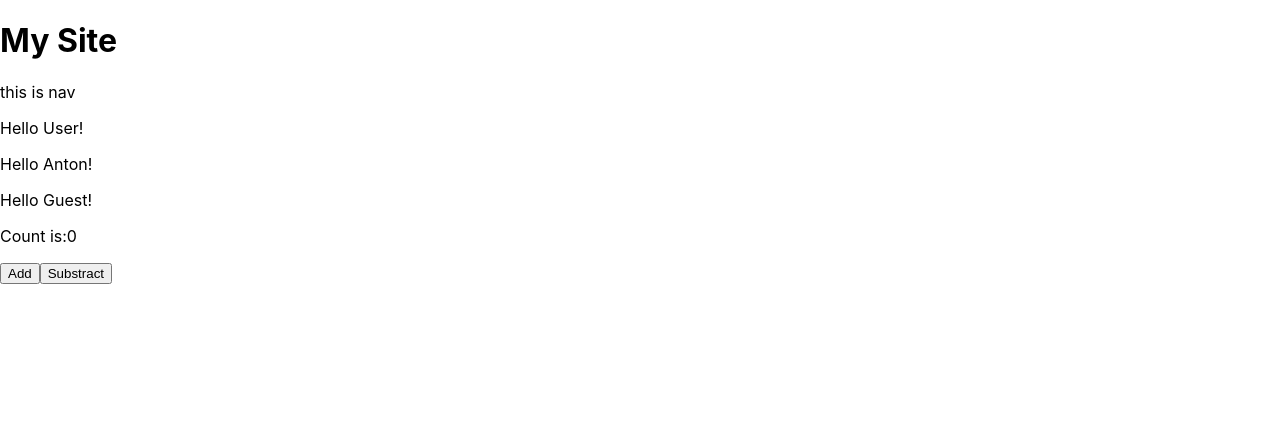
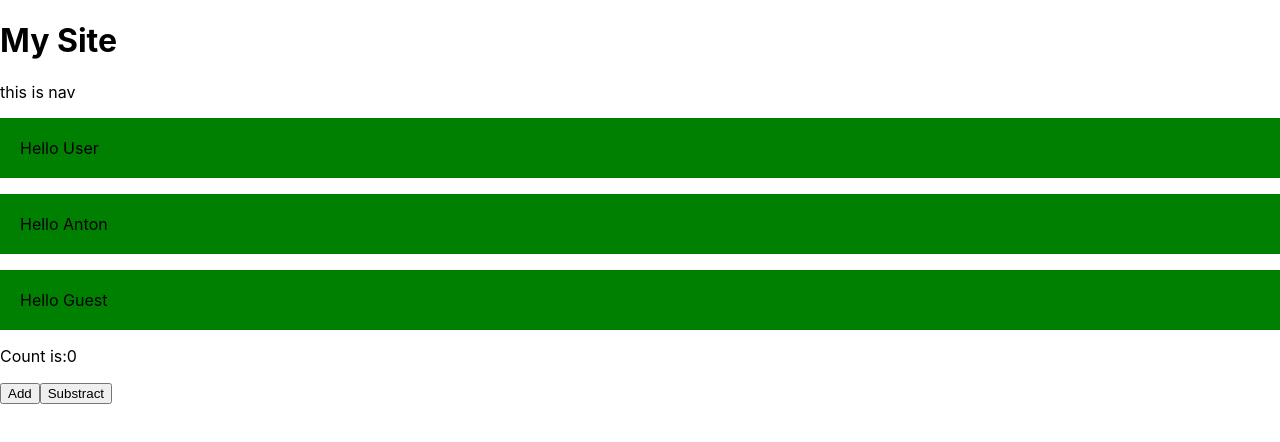
Before and after one commit to SerhiiKachur/fe-2023-1-git, a React (Create React App) app in the folder fe-2023-1-react-app/: page / in a window 1280 px wide. Shown: the top 442 px of the page. Built offline with nearby package versions, Linux system fonts and the light colour scheme.

Commit message:
Add bacis css styles imports to react

```diff
--- a/fe-2023-1-react-app/src/Components/Greeting/index.jsx
+++ b/fe-2023-1-react-app/src/Components/Greeting/index.jsx
@@ -1,24 +1,27 @@
 import React from "react";
+import "./style.css";
 
-// class Greeting extends React.Component {
-//   render() {
-//     const { name } = this.props;
-//     // console.log(name);
-//     // 1. Умовний рендерінг з перевіркою якщо невказаний пропс(name);
-//     // if (!name) {
-//     // return <p>Hello Guest!</p>;
-//     // }
-//     // return <p>Hello {name}!</p>;
+class Greeting extends React.Component {
+  render() {
+    const { name } = this.props;
+    // console.log(name);
+    // 1. Умовний рендерінг з перевіркою якщо невказаний пропс(name);
+    // if (!name) {
+    // return <p>Hello Guest!</p>;
+    // }
+    // return <p>Hello {name}!</p>;
 
-//     // 2. Тернарна версія перевірки на пустий пропс:
-//     // const userName = !name ? 'Guest': name;
-//     // return <p>Hello {userName}!</p>;
+    // 2. Тернарна версія перевірки на пустий пропс:
+    // const userName = !name ? 'Guest': name;
+    // return <p>Hello {userName}!</p>;
 
-//     // 2.5 Тернарна версія перевірки без створення окремої змінної
-//     // одразу повертаємо
-//     return <p>Hello {!name ? "Guest" : name} </p>;
-//   }
-// }
+    // 2.5 Тернарна версія перевірки без створення окремої змінної
+    // одразу повертаємо
+
+
+    return <p className="greetingText">Hello {!name ? "Guest" : name} </p>;
+  }
+}
 
 
 // 3. Через створеня додаткових функцій (змінних)
@@ -32,15 +35,15 @@ import React from "react";
 
 // 3.5 Через тернарку:
 
-function Greeting (props){
-  const {name }=props;
-  return !name ? <GreetGuest /> : <GreetUser userName={name}/>;
-}
+// function Greeting (props){
+//   const {name }=props;
+//   return !name ? <GreetGuest /> : <GreetUser userName={name}/>;
+// }
 
-function GreetUser(props) {
-  return <p>Hello {props.userName}!</p>
-}
+// function GreetUser(props) {
+//   return <p>Hello {props.userName}!</p>
+// }
 
-const GreetGuest = (props)=> <p>Hello Guest!</p>
+// const GreetGuest = (props)=> <p>Hello Guest!</p>
 
 export default Greeting;
--- /dev/null
+++ b/fe-2023-1-react-app/src/Components/Greeting/style.css
@@ -0,0 +1,4 @@
+.greetingText {
+  padding: 20px;
+  background-color: green;
+}
```
